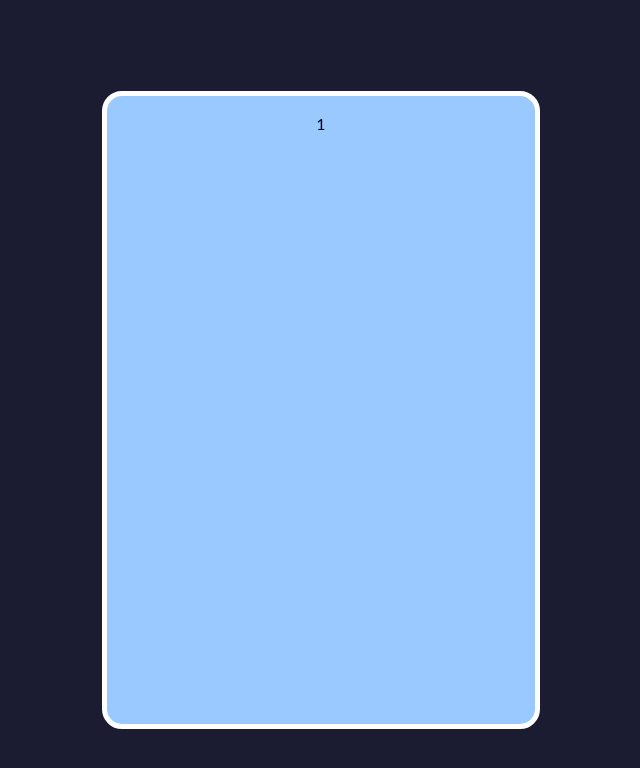
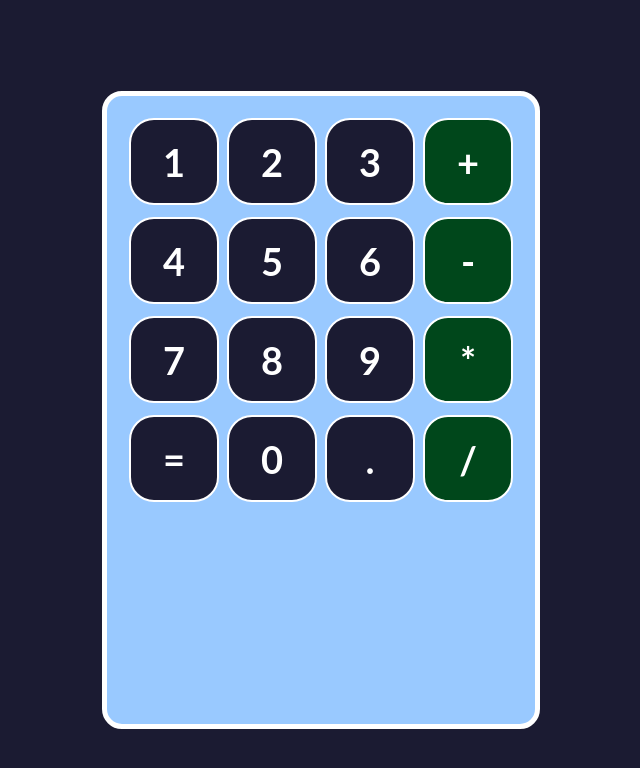
Before and after one commit to saledga/calculadora, a React (Create React App) app: page / in a window 1280 px wide. Shown: the top 768 px of the page, without its empty margins (319-959 px from the left). Built offline with nearby package versions, Linux system fonts and the light colour scheme.

Commit message:
feat(IMPROVEMENTS): Mejora y estilos de calculadora
:lipstick: Se crea estilos para el componente botones y caracteristicas que diferencia los tipos de botones, se utilizan en el componente principal.

```diff
--- a/src/App.js
+++ b/src/App.js
@@ -7,10 +7,28 @@ function App() {
       <div className="contenedor-calculadora">
         <div className="fila">
           <Boton>1</Boton>
+          <Boton>2</Boton>
+          <Boton>3</Boton>
+          <Boton>+</Boton>
         </div>
-        <div className="fila"></div>
-        <div className="fila"></div>
-        <div className="fila"></div>
+        <div className="fila">
+          <Boton>4</Boton>
+          <Boton>5</Boton>
+          <Boton>6</Boton>
+          <Boton>-</Boton>
+        </div>
+        <div className="fila">
+          <Boton>7</Boton>
+          <Boton>8</Boton>
+          <Boton>9</Boton>
+          <Boton>*</Boton>
+        </div>
+        <div className="fila">
+          <Boton>=</Boton>
+          <Boton>0</Boton>
+          <Boton>.</Boton>
+          <Boton>/</Boton>
+        </div>
         <div className="fila"></div>
       </div>
     </div>
--- a/src/componentes/Boton.js
+++ b/src/componentes/Boton.js
@@ -1,13 +1,14 @@
 import React from "react";
+import '../styles/Boton.css';
 
 function Boton(props) {
 
     const esOperador = valor => {
         return isNaN(valor) && (valor !== '.') && (valor !== '=');
-    }
+    };
 
     return (
-        <div className={`boton-contenedor ${esOperador(props.children) ? 'operador' : null}`}>
+        <div className={`boton-contenedor ${esOperador(props.children) ? 'operador' : ''}`.trimEnd()}>
             {props.children}
         </div>
     );
--- /dev/null
+++ b/src/styles/Boton.css
@@ -0,0 +1,28 @@
+.boton-contenedor{
+    height: 83px;
+    display: flex;
+    flex: 1 1;
+    justify-content: center;
+    align-items: center;
+    font-weight: bold;
+    font-size: 38px;
+    background-color: #1b1b32;
+    color: white;
+    border-radius: 25px;
+    border: 2px solid white;
+    margin: 4px;
+    cursor: pointer;
+    user-select: none;
+}
+
+.boton-contenedor:hover{
+    background-color: #5a01a7;
+}
+
+.operador{
+    background-color: #00471b;
+}
+
+.operador:hover{
+    background-color: #ff6600;
+}
```
Also changed, not shown: 1 other file (tests, documents, lock files or other folders).
